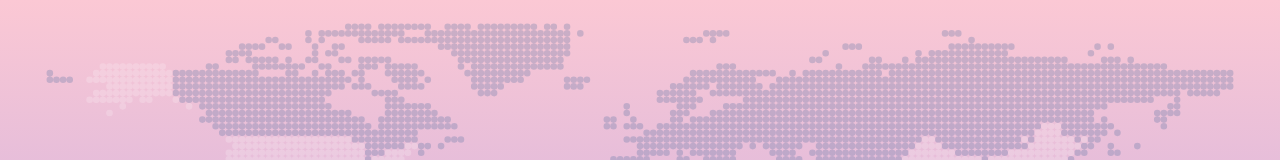
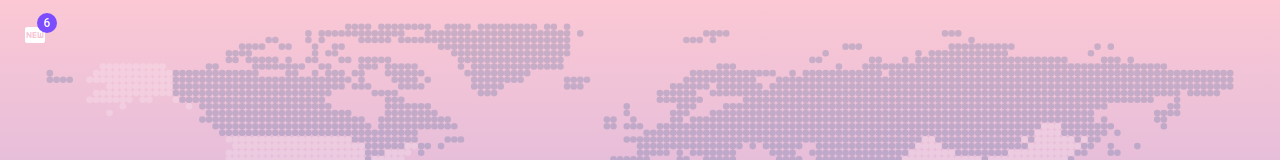
Before and after one commit to sxiong5/Gallery, a React (Create React App) app: page / in a window 1280 px wide. Shown: the top 160 px of the page. Built offline with nearby package versions, Linux system fonts and the light colour scheme.

Commit message:
feat: update info

```diff
--- a/src/App.tsx
+++ b/src/App.tsx
@@ -2,8 +2,14 @@ import React, { useEffect, useState } from 'react';
 import { Switch, Route, withRouter, RouteComponentProps, useLocation, Redirect } from 'react-router-dom';
 import { CSSTransition, TransitionGroup } from 'react-transition-group';
 import GalleryCard from './components/layout/GalleryCard';
-import routes from './routes';
+import routes, { RouteConfig } from './routes';
 import Home from './components/layout/Home';
+import Header from './components/layout/Header';
+import customParseFormat from 'dayjs/plugin/customParseFormat';
+import duration from 'dayjs/plugin/duration';
+import dayjs from 'dayjs';
+dayjs.extend(customParseFormat);
+dayjs.extend(duration);
 
 export interface AppProps {
 	setIndex: (type: 1 | -1) => void;
@@ -15,6 +21,7 @@ const App: React.FC<RouteComponentProps> = ({ history }) => {
 	const [css, setCss] = useState<string>('');
 	const [animateClass, setAnimateClass] = useState('to-left');
 	const [demoIndex, setDemoIndex] = useState<number>(0);
+	const [updateList, setUpdateList] = useState<RouteConfig[]>([]);
 	const location = useLocation();
 
 	const setIndex = (type: 1 | -1) => {
@@ -33,8 +40,20 @@ const App: React.FC<RouteComponentProps> = ({ history }) => {
 		location.pathname !== '/' && history.push(routes[demoIndex].path);
 	}, [demoIndex]);
 
+	useEffect(() => {
+		const list = routes.filter(item => {
+			const { updateTime } = item.component;
+			const duration = dayjs.duration(dayjs().diff(dayjs(updateTime, 'MM/DD/YYYY')));
+
+			return duration.days() <= 7;
+		});
+
+		setUpdateList(list);
+	}, [routes]);
+
 	return (
 		<div className='App'>
+			<Header update={updateList} setDemoIndex={setDemoIndex} />
 			<Switch>
 				<Route exact path='/' render={() => <Home demoIndex={demoIndex} />} />
 				<Route
--- a/src/components/gallery/ColorfulButton.tsx
+++ b/src/components/gallery/ColorfulButton.tsx
@@ -1,5 +1,5 @@
 import React, { useEffect } from 'react';
-import { GalleryChildrenProps } from '../../@types/gallery';
+import { Gallery, GalleryChildrenProps } from '../../@types/gallery';
 import { formatCss, formatHtml } from '../../utils';
 import container from '../Container';
 import { flexCenter, resetAll } from './common';
@@ -62,7 +62,7 @@ ${resetAll}
 
 const Container = container(style);
 
-const ColorfulButton: React.FC<GalleryChildrenProps> = ({ setHtml, setCss, className }) => {
+const ColorfulButton: Gallery.FC<GalleryChildrenProps> = ({ setHtml, setCss, className }) => {
 	useEffect(() => {
 		const html = document.getElementById('colorful-btn')?.innerHTML;
 		setHtml(formatHtml(html!));
@@ -84,4 +84,5 @@ const ColorfulButton: React.FC<GalleryChildrenProps> = ({ setHtml, setCss, class
 	);
 };
 
+ColorfulButton.updateTime = '01/15/2022';
 export default ColorfulButton;
--- a/src/components/gallery/DripLoading.tsx
+++ b/src/components/gallery/DripLoading.tsx
@@ -1,5 +1,5 @@
 import React, { useEffect } from 'react';
-import { GalleryChildrenProps } from '../../@types/gallery';
+import { Gallery, GalleryChildrenProps } from '../../@types/gallery';
 import { formatCss, formatHtml } from '../../utils';
 import container from '../Container';
 import { flexCenter, resetAll } from './common';
@@ -53,7 +53,7 @@ svg {
 
 const Container = container(style);
 
-const DripLoading: React.FC<GalleryChildrenProps> = ({ setHtml, setCss, className }) => {
+const DripLoading: Gallery.FC<GalleryChildrenProps> = ({ setHtml, setCss, className }) => {
 	useEffect(() => {
 		const html = document.getElementById('drip-loading')?.innerHTML;
 		setHtml(formatHtml(html!));
@@ -88,4 +88,6 @@ const DripLoading: React.FC<GalleryChildrenProps> = ({ setHtml, setCss, classNam
 	);
 };
 
+DripLoading.updateTime = '01/14/2022';
+
 export default DripLoading;
--- a/src/components/gallery/DynamicSearch.tsx
+++ b/src/components/gallery/DynamicSearch.tsx
@@ -1,5 +1,5 @@
 import React, { useEffect, useState } from 'react';
-import { GalleryChildrenProps } from '../../@types/gallery';
+import { Gallery, GalleryChildrenProps } from '../../@types/gallery';
 import SearchIcon from '@mui/icons-material/Search';
 import container from '../Container';
 import { flexCenter, resetAll } from './common';
@@ -55,7 +55,7 @@ ${resetAll}
 
 const Container = container(style);
 
-const DynamicSearch: React.FC<GalleryChildrenProps> = ({ setHtml, setCss, className, history }) => {
+const DynamicSearch: Gallery.FC<GalleryChildrenProps> = ({ setHtml, setCss, className, history }) => {
 	const [state, setState] = useState<string>('initialState');
 	const location = useLocation();
 
@@ -92,4 +92,6 @@ const DynamicSearch: React.FC<GalleryChildrenProps> = ({ setHtml, setCss, classN
 	);
 };
 
+DynamicSearch.updateTime = '01/17/2022';
+
 export default withRouter(DynamicSearch);
--- a/src/components/gallery/GlareButton.tsx
+++ b/src/components/gallery/GlareButton.tsx
@@ -1,5 +1,5 @@
 import React, { useEffect } from 'react';
-import { GalleryChildrenProps } from '../../@types/gallery';
+import { Gallery, GalleryChildrenProps } from '../../@types/gallery';
 import { formatHtml, formatCss } from '../../utils';
 import container from '../Container';
 import { flexCenter, resetAllBorderBox } from './common';
@@ -106,7 +106,7 @@ ${resetAllBorderBox}
 
 const Container = container(style);
 
-const GlareButton: React.FC<GalleryChildrenProps> = ({ setHtml, setCss, className }) => {
+const GlareButton: Gallery.FC<GalleryChildrenProps> = ({ setHtml, setCss, className }) => {
 	const colors = ['#12c2e9', '#c471ed', '#f64f59'];
 
 	useEffect(() => {
@@ -130,4 +130,6 @@ const GlareButton: React.FC<GalleryChildrenProps> = ({ setHtml, setCss, classNam
 	);
 };
 
+GlareButton.updateTime = '01/17/2022';
+
 export default GlareButton;
--- a/src/components/gallery/LayerButton.tsx
+++ b/src/components/gallery/LayerButton.tsx
@@ -1,5 +1,5 @@
 import React, { useEffect } from 'react';
-import { GalleryChildrenProps } from '../../@types/gallery';
+import { Gallery, GalleryChildrenProps } from '../../@types/gallery';
 import TwitterIcon from '@mui/icons-material/Twitter';
 import FacebookIcon from '@mui/icons-material/Facebook';
 import InstagramIcon from '@mui/icons-material/Instagram';
@@ -70,7 +70,7 @@ ${resetAllBorderBox}
 
 const Container = container(style);
 
-const LayerButton: React.FC<GalleryChildrenProps> = ({ setHtml, setCss, className }) => {
+const LayerButton: Gallery.FC<GalleryChildrenProps> = ({ setHtml, setCss, className }) => {
 	const icons = [
 		{ text: 'Twitter', component: TwitterIcon },
 		{ text: 'Facebook', component: FacebookIcon },
@@ -112,4 +112,6 @@ const LayerButton: React.FC<GalleryChildrenProps> = ({ setHtml, setCss, classNam
 	);
 };
 
+LayerButton.updateTime = '01/14/2022';
+
 export default LayerButton;
--- a/src/components/gallery/MirrorButton.tsx
+++ b/src/components/gallery/MirrorButton.tsx
@@ -4,7 +4,7 @@ import FacebookIcon from '@mui/icons-material/Facebook';
 import InstagramIcon from '@mui/icons-material/Instagram';
 import GitHubIcon from '@mui/icons-material/GitHub';
 import LinkedInIcon from '@mui/icons-material/LinkedIn';
-import { GalleryChildrenProps } from '../../@types/gallery';
+import { Gallery, GalleryChildrenProps } from '../../@types/gallery';
 import { formatCss, formatHtml } from '../../utils';
 import container from '../Container';
 import { flexCenter, resetAllBorderBox } from './common';
@@ -79,7 +79,7 @@ ${resetAllBorderBox}
 
 const Container = container(style);
 
-const MirrorButton: React.FC<GalleryChildrenProps> = ({ setHtml, setCss, className }) => {
+const MirrorButton: Gallery.FC<GalleryChildrenProps> = ({ setHtml, setCss, className }) => {
 	const icons = [
 		<TwitterIcon fontSize='large' />,
 		<FacebookIcon fontSize='large' />,
@@ -109,4 +109,6 @@ const MirrorButton: React.FC<GalleryChildrenProps> = ({ setHtml, setCss, classNa
 	);
 };
 
+MirrorButton.updateTime = '01/14/2022';
+
 export default MirrorButton;
--- a/src/components/layout/GalleryCard.tsx
+++ b/src/components/layout/GalleryCard.tsx
@@ -26,7 +26,7 @@ const SwitchButtonWrapper = styled(IconButton)(({ theme }) => ({
 	position: 'absolute',
 	top: '50%',
 	transform: 'translateY(-50%)',
-	zIndex: theme.zIndex.tooltip,
+	zIndex: theme.zIndex.speedDial,
 	transition: 'all 0.5s'
 }));
 
--- /dev/null
+++ b/src/components/layout/Header.tsx
@@ -0,0 +1,61 @@
+import React, { useEffect, useState } from 'react';
+import { Badge, IconButton, ListItemText, Menu, MenuItem, styled } from '@mui/material';
+import FiberNewIcon from '@mui/icons-material/FiberNew';
+import { RouteConfig } from '../../routes';
+import dayjs from 'dayjs';
+
+interface HeaderProps {
+	update: RouteConfig[];
+	setDemoIndex: React.Dispatch<React.SetStateAction<number>>;
+}
+
+const HeaderWrapper = styled('header')(({ theme }) => ({
+	position: 'fixed',
+	top: 0,
+	left: 0,
+	zIndex: theme.zIndex.appBar,
+	margin: '15px'
+}));
+
+const Header: React.FC<HeaderProps> = ({ update, setDemoIndex }) => {
+	const [anchorElNav, setAnchorElNav] = React.useState<null | HTMLElement>(null);
+	const [list, setList] = useState<RouteConfig[]>([]);
+
+	const handleOpenNavMenu = (event: React.MouseEvent<HTMLElement>) => {
+		setAnchorElNav(event.currentTarget);
+	};
+	const handleCloseNavMenu = () => {
+		setAnchorElNav(null);
+	};
+
+	useEffect(() => {
+		const listData = update.sort((a, b) => {
+			return dayjs(b.component.updateTime, 'MM/DD/YYYY').diff(dayjs(a.component.updateTime, 'MM/DD/YYYY'));
+		});
+
+		setList(listData);
+	}, [update]);
+
+	return (
+		<HeaderWrapper>
+			<IconButton sx={{ color: '#fff' }} onClick={handleOpenNavMenu}>
+				<Badge badgeContent={list.length} color='primary'>
+					<FiberNewIcon />
+				</Badge>
+			</IconButton>
+			<Menu anchorEl={anchorElNav} open={Boolean(anchorElNav)} onClose={handleCloseNavMenu}>
+				{list.map(item => (
+					<MenuItem key={item.name} onClick={() => setDemoIndex(item.index)}>
+						<ListItemText
+							primaryTypographyProps={{ variant: 'body2' }}
+							primary={item.name}
+							secondary={`Update: ${item.component.updateTime}`}
+						/>
+					</MenuItem>
+				))}
+			</Menu>
+		</HeaderWrapper>
+	);
+};
+
+export default Header;
```
Also changed, not shown: src/@types/gallery.d.ts (+10 -0 lines), src/routes/index.ts (+4 -3 lines).
